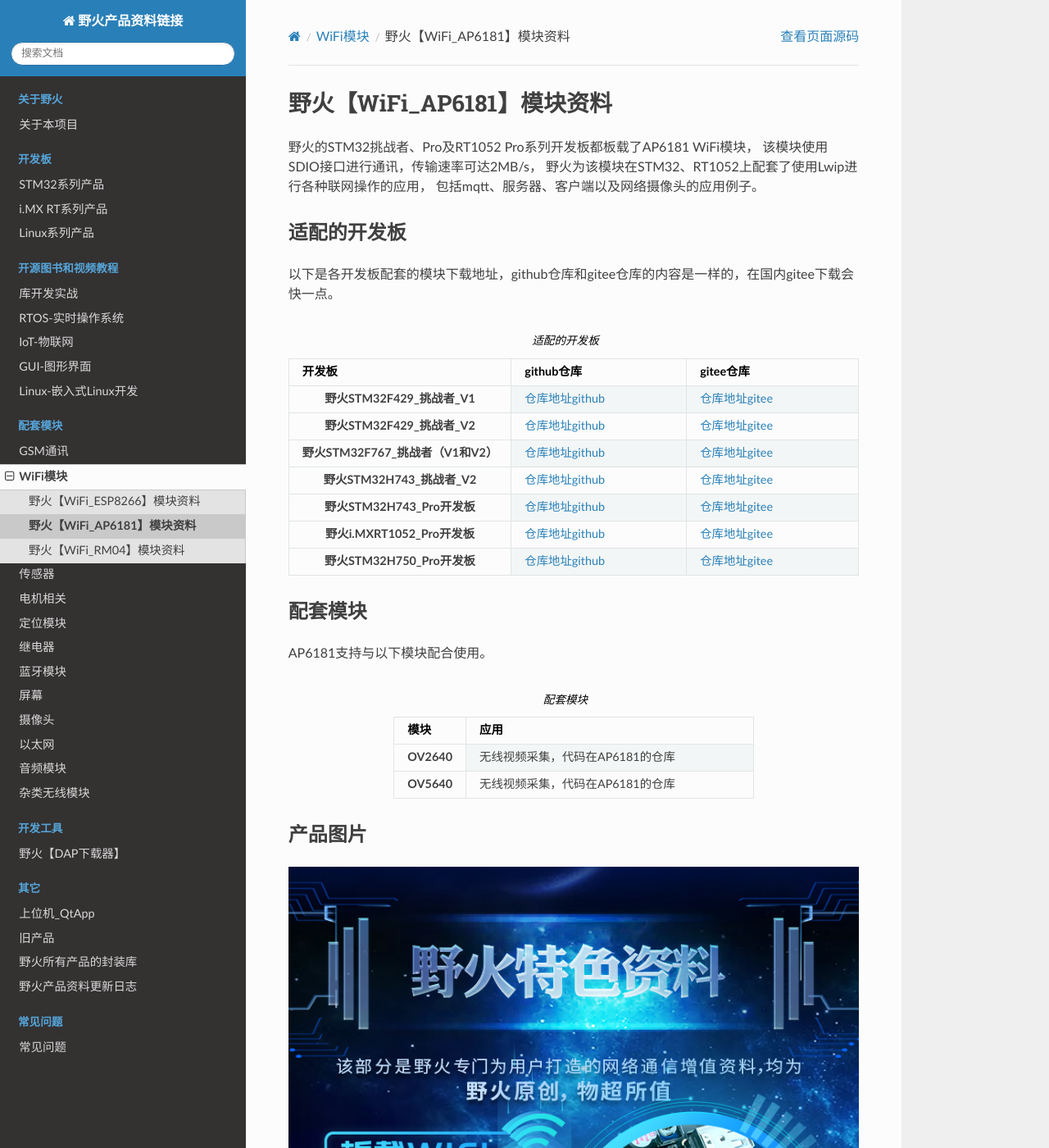
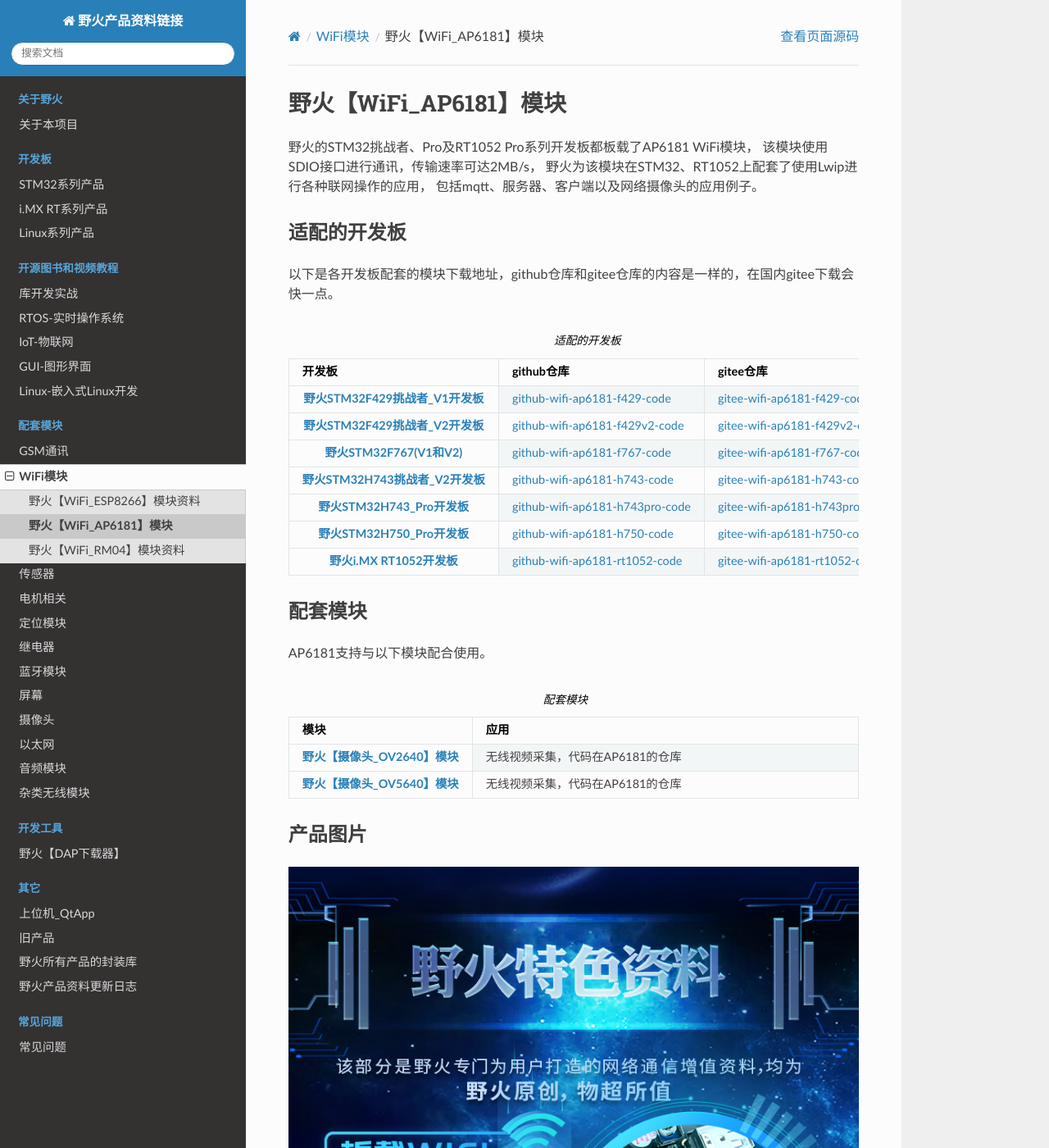
Before and after one commit to Embedfire/ebf_products, a Sphinx documentation site: the page built from documentation/module/wifi/ap6181.rst, in a window 1280 px wide and 1400 px high. Shown: the whole window at 82% size. Built offline with Sphinx 7.4.7 and the Read the Docs theme 2.0.0, drawn with Linux system fonts in a browser that asks for light colours; pages that are not in the unit, such as notebooks, are missing from menus.

Commit message:
更新配件

```diff
--- a/documentation/module/camera/ov2640.rst
+++ b/documentation/module/camera/ov2640.rst
@@ -1,5 +1,5 @@
 
-野火【摄像头_OV2640】模块资料
+野火【摄像头_OV2640】模块
 =============================
 
 资料下载链接
--- a/documentation/module/camera/ov5640.rst
+++ b/documentation/module/camera/ov5640.rst
@@ -1,5 +1,5 @@
 
-野火【摄像头_OV5640】模块资料
+野火【摄像头_OV5640】模块
 =============================
 
 资料下载链接
--- a/documentation/module/wifi/ap6181.rst
+++ b/documentation/module/wifi/ap6181.rst
@@ -1,6 +1,8 @@
 
-野火【WiFi_AP6181】模块资料
+
+野火【WiFi_AP6181】模块
 ============================
+
 
 野火的STM32挑战者、Pro及RT1052 Pro系列开发板都板载了AP6181 WiFi模块，
 该模块使用SDIO接口进行通讯，传输速率可达2MB/s，
@@ -22,33 +24,33 @@
      - github仓库
      - gitee仓库
 
-   * - 野火STM32F429_挑战者_V1
-     - `仓库地址github <https://github.com/Embdefire/wifi-ap6181-f429-code>`_
-     - `仓库地址gitee <https://gitee.com/wildfireteam/wifi-ap6181-f429-code>`_
+   * - :doc:`../../stm32/ebf_stm32f429_tiaozhanzhe_v1`
+     - `github-wifi-ap6181-f429-code <https://github.com/Embdefire/wifi-ap6181-f429-code>`_
+     - `gitee-wifi-ap6181-f429-code <https://gitee.com/wildfireteam/wifi-ap6181-f429-code>`_
 
-   * - 野火STM32F429_挑战者_V2
-     - `仓库地址github <https://github.com/Embdefire/wifi-ap6181-f429v2-code>`_
-     - `仓库地址gitee <https://gitee.com/wildfireteam/wifi-ap6181-f429v2-code>`_
+   * - :doc:`../../stm32/ebf_stm32f429_tiaozhanzhe_v2`
+     - `github-wifi-ap6181-f429v2-code <https://github.com/Embdefire/wifi-ap6181-f429v2-code>`_
+     - `gitee-wifi-ap6181-f429v2-code <https://gitee.com/wildfireteam/wifi-ap6181-f429v2-code>`_
 
-   * - 野火STM32F767_挑战者（V1和V2）
-     - `仓库地址github <https://github.com/Embdefire/wifi-ap6181-f767-code>`_
-     - `仓库地址gitee <https://gitee.com/wildfireteam/wifi-ap6181-f767-code>`_
+   * - :doc:`野火STM32F767(V1和V2) <../../stm32/ebf_stm32f767_tiaozhanzhe_v2>`
+     - `github-wifi-ap6181-f767-code <https://github.com/Embdefire/wifi-ap6181-f767-code>`_
+     - `gitee-wifi-ap6181-f767-code <https://gitee.com/wildfireteam/wifi-ap6181-f767-code>`_
 
-   * - 野火STM32H743_挑战者_V2
-     - `仓库地址github <https://github.com/Embdefire/wifi-ap6181-h743-code>`_
-     - `仓库地址gitee <https://gitee.com/wildfireteam/wifi-ap6181-h743-code>`_
+   * - :doc:`../../stm32/ebf_stm32h743_tiaozhanzhe_v2`
+     - `github-wifi-ap6181-h743-code <https://github.com/Embdefire/wifi-ap6181-h743-code>`_
+     - `gitee-wifi-ap6181-h743-code <https://gitee.com/wildfireteam/wifi-ap6181-h743-code>`_
 
-   * - 野火STM32H743_Pro开发板
-     - `仓库地址github <https://github.com/Embdefire/wifi-ap6181-h743pro-code>`_
-     - `仓库地址gitee <https://gitee.com/wildfireteam/wifi-ap6181-h743pro-code>`_
+   * - :doc:`../../stm32/ebf_stm32h743_pro`
+     - `github-wifi-ap6181-h743pro-code <https://github.com/Embdefire/wifi-ap6181-h743pro-code>`_
+     - `gitee-wifi-ap6181-h743pro-code <https://gitee.com/wildfireteam/wifi-ap6181-h743pro-code>`_
 
-   * - 野火i.MXRT1052_Pro开发板
-     - `仓库地址github <https://github.com/Embdefire/wifi-ap6181-rt1052-code>`_
-     - `仓库地址gitee <https://gitee.com/wildfireteam/wifi-ap6181-rt1052-code>`_
+   * - :doc:`../../stm32/ebf_stm32h750_pro`
+     - `github-wifi-ap6181-h750-code <https://github.com/Embdefire/wifi-ap6181-h750-code>`_
+     - `gitee-wifi-ap6181-h750-code <https://gitee.com/wildfireteam/wifi-ap6181-h750-code>`_
 
-   * - 野火STM32H750_Pro开发板
-     - `仓库地址github <https://github.com/Embdefire/wifi-ap6181-h750-code>`_
-     - `仓库地址gitee <https://gitee.com/wildfireteam/wifi-ap6181-h750-code>`_
+   * - :doc:`../../i.mx-rt/ebf_i.mx-rt1052`
+     - `github-wifi-ap6181-rt1052-code <https://github.com/Embdefire/wifi-ap6181-rt1052-code>`_
+     - `gitee-wifi-ap6181-rt1052-code <https://gitee.com/wildfireteam/wifi-ap6181-rt1052-code>`_
 
 
 配套模块
```
Also changed, not shown: other parts of documentation/module/wifi/ap6181.rst (+2 -2 lines).
